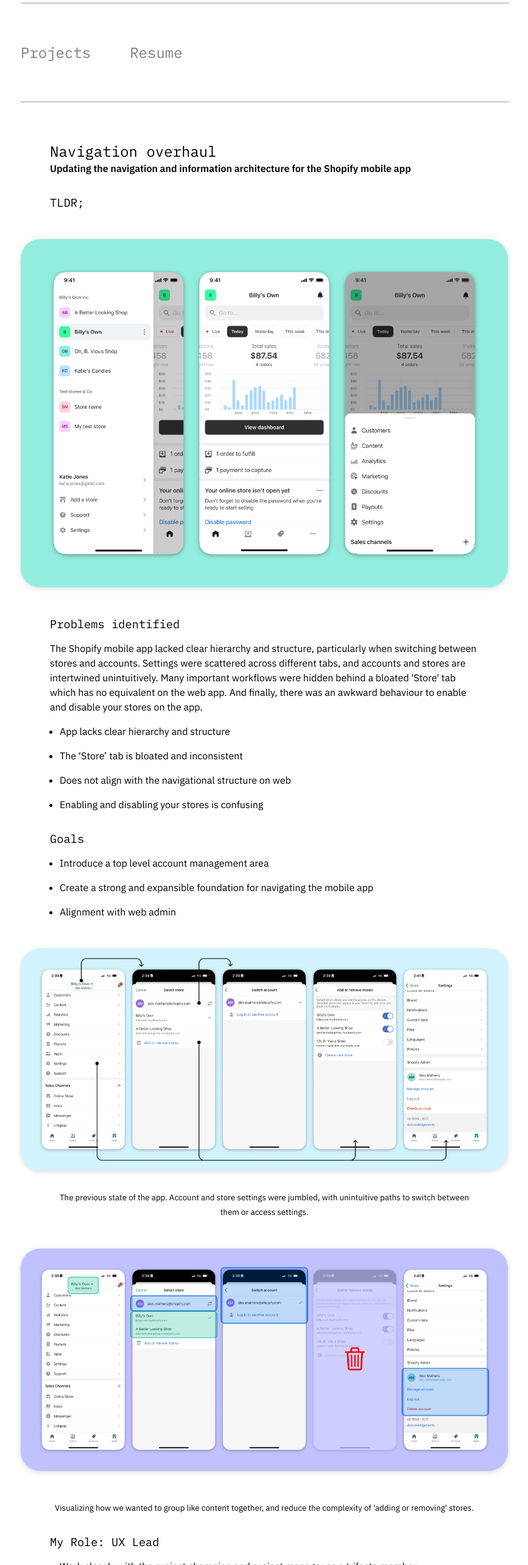
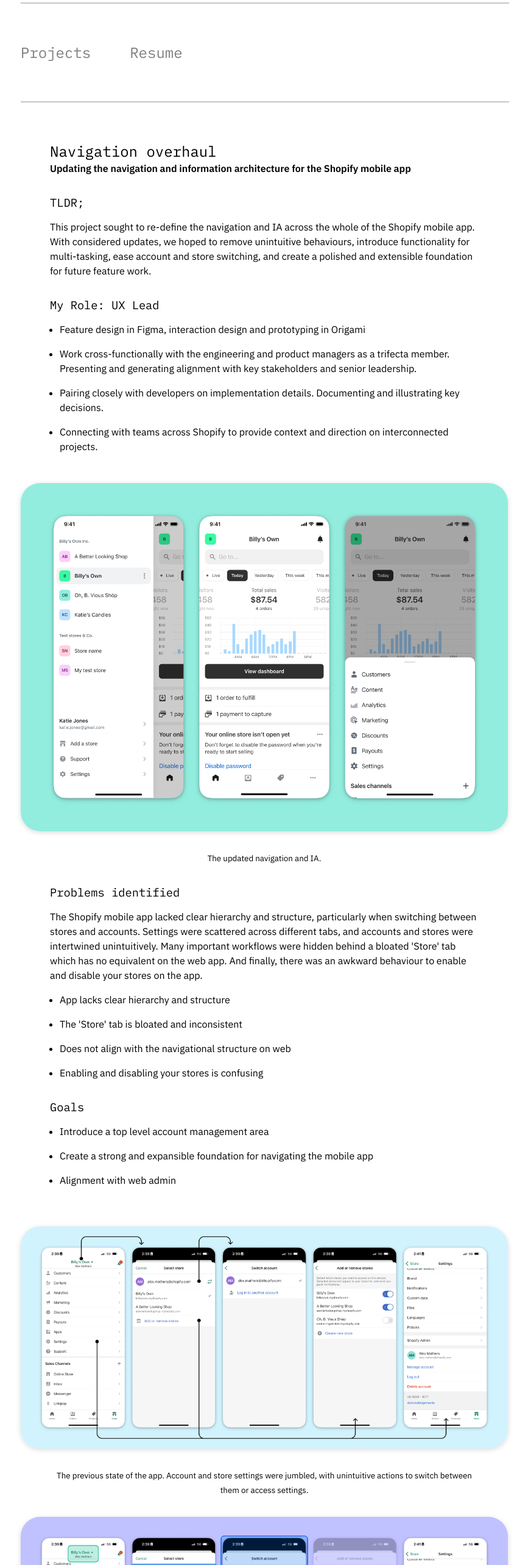
Before and after one commit to Malecks/resume, a React (Create React App) app: page /#/projects/shopify-nav-ia in a window 1280 px wide. Shown: the part 234-2800 px from the top of the page at 61% size, without its empty margins (206-1073 px from the left). Built offline with nearby package versions, Linux system fonts and the light colour scheme.

Commit message:
Finish writing nav and ia project

```diff
--- a/src/projects/shopify-nav-ia/NavIA.jsx
+++ b/src/projects/shopify-nav-ia/NavIA.jsx
@@ -16,24 +16,36 @@
 
       <section>
         <h3>TLDR;</h3>
+        <p>
+          This project sought to re-define the navigation and IA across the whole of the Shopify mobile app. With considered updates, we hoped to remove unintuitive behaviours, introduce functionality for multi-tasking, ease account and store switching, and create a polished and extensible foundation for future feature work.
+        </p>
+      </section>
 
-        <p>
+      <section>
+        <h3>My Role: UX Lead</h3>
+        <ul>
+          <li>Feature design in Figma, interaction design and prototyping in Origami</li>
+          <li>Work cross-functionally with the engineering and product managers as a trifecta member. Presenting and generating alignment with key stakeholders and senior leadership.</li>
+          <li>Pairing closely with developers on implementation details. Documenting and illustrating key decisions.</li>
+          <li>Connecting with teams across Shopify to provide context and direction on interconnected projects.</li>
+        </ul>
+        <img src={img03} alt="Shopify Nav and IA revamp" />
+        <div className='image-caption'>The updated navigation and IA.</div>
+      </section>
 
-        </p>
-        <img src={img03} alt="Shopify Nav and IA revamp" />
-      </section>
+
 
       <section>
         <h3>Problems identified</h3>
         <p>
-          The Shopify mobile app lacked clear hierarchy and structure, particularly when switching between stores and accounts. Settings were scattered across different tabs, and accounts and stores are intertwined unintuitively. Many important workflows were hidden behind a bloated 'Store' tab which has no equivalent on the web app. And finally, there was an awkward behaviour to enable and disable your stores on the app.
+          The Shopify mobile app lacked clear hierarchy and structure, particularly when switching between stores and accounts. Settings were scattered across different tabs, and accounts and stores were intertwined unintuitively. Many important workflows were hidden behind a bloated 'Store' tab which has no equivalent on the web app. And finally, there was an awkward behaviour to enable and disable your stores on the app.
         </p>
         <ul>
             <li>
               App lacks clear hierarchy and structure
             </li>
             <li>
-              The ‘Store’ tab is bloated and inconsistent
+              The 'Store' tab is bloated and inconsistent
             </li>
             <li>
               Does not align with the navigational structure on web
@@ -54,47 +66,32 @@
               Alignment with web admin
             </li>
         </ul>
-        <img src={img01} alt="Previous app state" />
-        <div className='image-caption'>
-          The previous state of the app. Account and store settings were jumbled, with unintuitive paths to switch between them or access settings.
-        </div>
       </section>
 
+      <section>
+      <img src={img01} alt="Previous app state" />
+        <div className='image-caption'>
+          The previous state of the app. Account and store settings were jumbled, with unintuitive actions to switch between them or access settings.
+        </div>
+      <img src={img02} alt="Previous app state" />
+      <div className='image-caption'>Visualizing how we wanted to group content, and reduce the complexity of 'adding or removing' stores.</div>
+      </section>
+      <h3>Solution</h3>
+      <p>
+        Our solution involved creating a new idiom in the app of surfaces. The main surface would include all of the features of your store that users were accustomed to: their home tab, analytics, products etc. Accounts and stores were moved to a new side-drawer, creating an elevated surface for contextual information. We also removed the 'Store' tab, and replaced it with a sheet where you can find additional features neatly organized. We styled this bottom sheet to act as an extension of the tab bar, and engineered it to allow for easy multitasking by maintining a unique back-stack for each tab.
+      </p>
+      <ul>
+        <li>Completed several rounds of user testing with internal and external merchants</li>
+        <li>Gathered insights on key workflows and merchant statistics, enabling us to track store and account switching and critical user tasks</li>
+        <li>Enabling up to 10 stores is done automatically on log-in, keeping performance high, covering 99.99% of merchants, and providing intuitive fallbacks</li>
+        <li>Released on-time to positive reviews and customer feedback</li>
+      </ul>
 
-      <img src={img02} alt="Previous app state" />
-      <div className='image-caption'>Visualizing how we wanted to group like content together, and reduce the complexity of 'adding or removing' stores.</div>
-
-      <section>
-        <h3>My Role: UX Lead</h3>
-        <ul>
-            <li>
-              Work closely with the project champion and project manager as a trifecta member
-            </li>
-            <li>
-              Middle to late stage feature design
-            </li>
-            <li>
-              Interaction prototyping
-            </li>
-            <li>
-              Presenting and generating alignment with key stakeholders and senior leadership
-            </li>
-            <li>
-              Documenting and illustrating key decisions
-            </li>
-            <li>
-              Closely pairing with developers on implementation details
-            </li>
-            <li>
-              Pairing with teams on connecting work to provide context and direction
-            </li>
-        </ul>
-      </section>
       <div className='video-wrapper'>
           <VideoPlayer url={video01} />
           <VideoPlayer url={video02} />
       </div>
-      <div className='image-caption'>Prototypes of the new Inbox Onboarding experience, made in Origami Stuido</div>
+      <div className='image-caption'>Switching between stores and accounts in the side drawer and multi-tasking across features with the bottom sheet.</div>
     </article>
   );
 };
```
